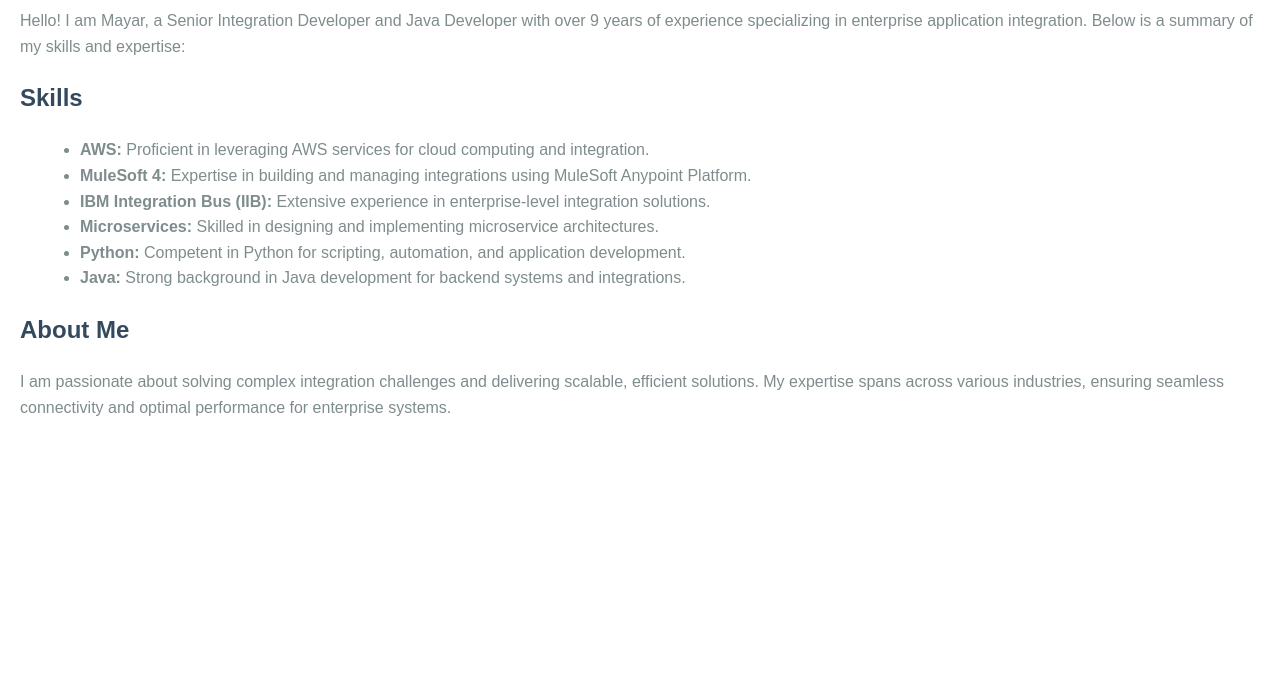
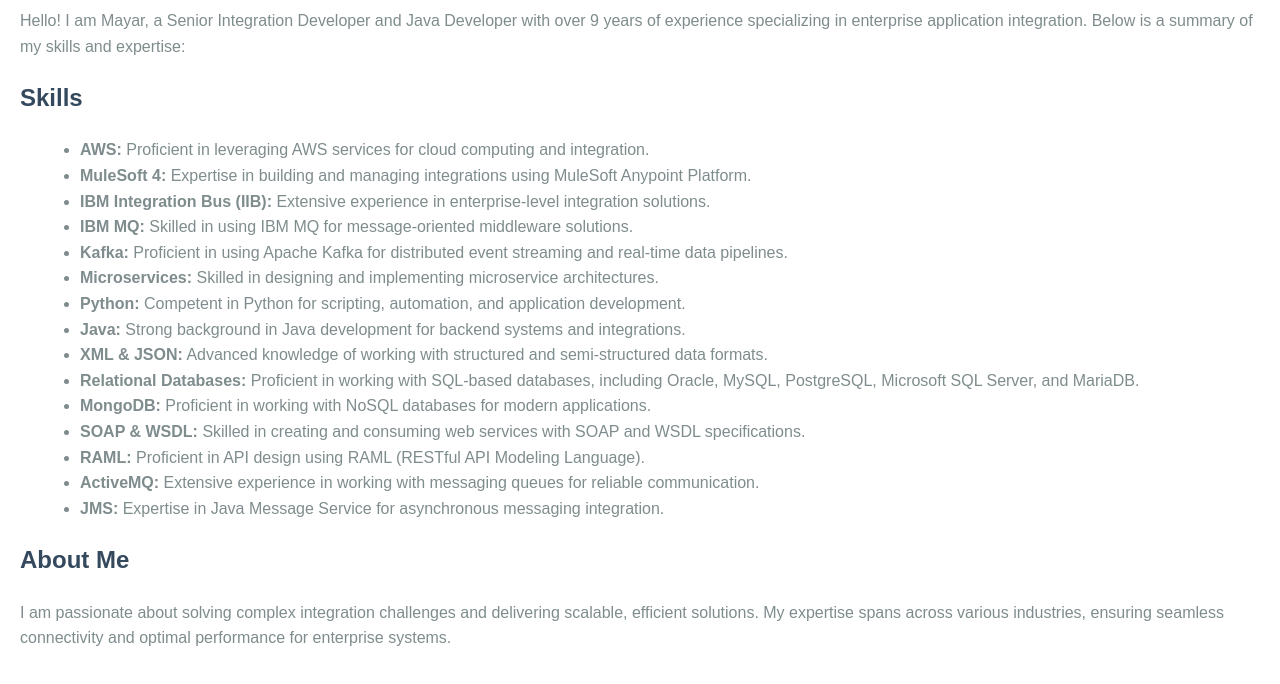
Before and after one commit to mayar31/page, a plain HTML site: page index.html in a window 1280 px wide. Shown: the part 86-770 px from the top of the page. Drawn offline with Linux system fonts and the light colour scheme.

Commit message:
Update index.html

```diff
--- a/index.html
+++ b/index.html
@@ -35,9 +35,18 @@
         <li><strong>AWS:</strong> Proficient in leveraging AWS services for cloud computing and integration.</li>
         <li><strong>MuleSoft 4:</strong> Expertise in building and managing integrations using MuleSoft Anypoint Platform.</li>
         <li><strong>IBM Integration Bus (IIB):</strong> Extensive experience in enterprise-level integration solutions.</li>
+        <li><strong>IBM MQ:</strong> Skilled in using IBM MQ for message-oriented middleware solutions.</li>
+        <li><strong>Kafka:</strong> Proficient in using Apache Kafka for distributed event streaming and real-time data pipelines.</li>
         <li><strong>Microservices:</strong> Skilled in designing and implementing microservice architectures.</li>
         <li><strong>Python:</strong> Competent in Python for scripting, automation, and application development.</li>
         <li><strong>Java:</strong> Strong background in Java development for backend systems and integrations.</li>
+        <li><strong>XML & JSON:</strong> Advanced knowledge of working with structured and semi-structured data formats.</li>
+        <li><strong>Relational Databases:</strong> Proficient in working with SQL-based databases, including Oracle, MySQL, PostgreSQL, Microsoft SQL Server, and MariaDB.</li>
+        <li><strong>MongoDB:</strong> Proficient in working with NoSQL databases for modern applications.</li>
+        <li><strong>SOAP & WSDL:</strong> Skilled in creating and consuming web services with SOAP and WSDL specifications.</li>
+        <li><strong>RAML:</strong> Proficient in API design using RAML (RESTful API Modeling Language).</li>
+        <li><strong>ActiveMQ:</strong> Extensive experience in working with messaging queues for reliable communication.</li>
+        <li><strong>JMS:</strong> Expertise in Java Message Service for asynchronous messaging integration.</li>
     </ul>
 
     <h2>About Me</h2>
```
